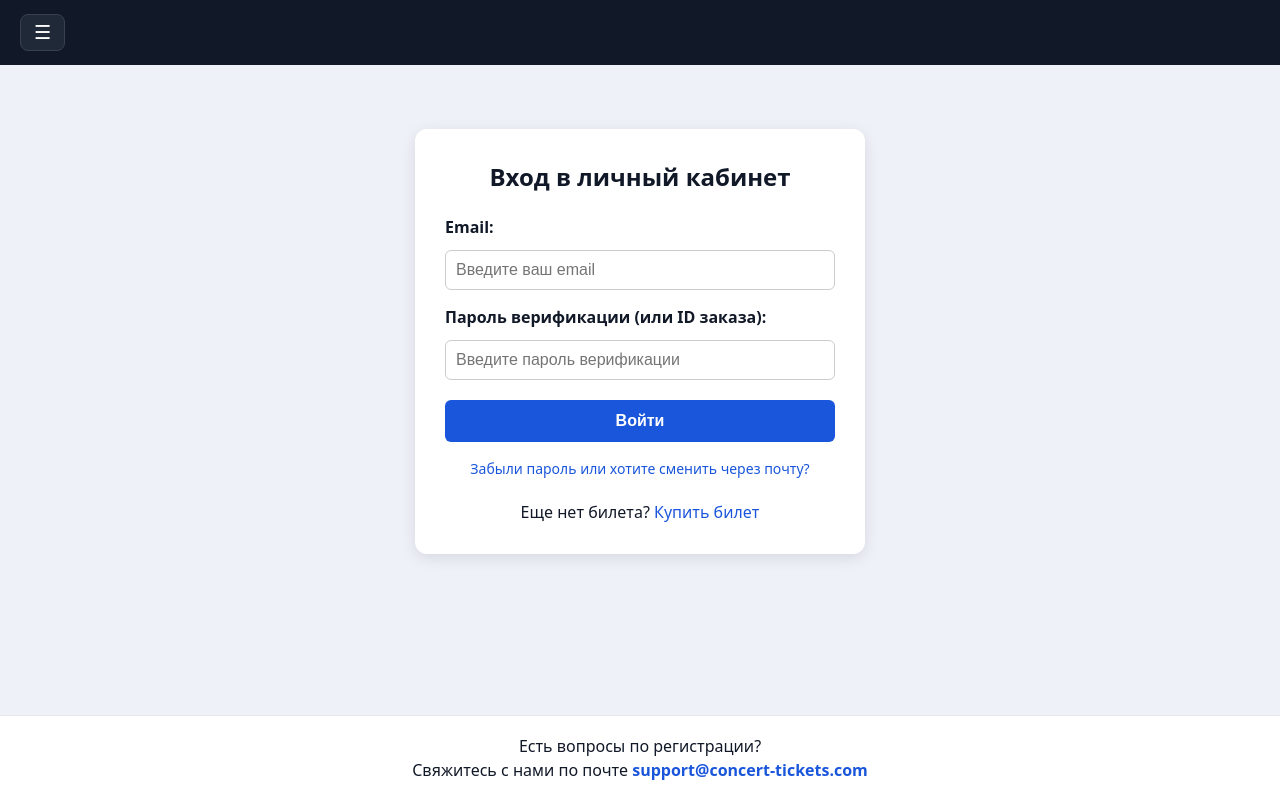
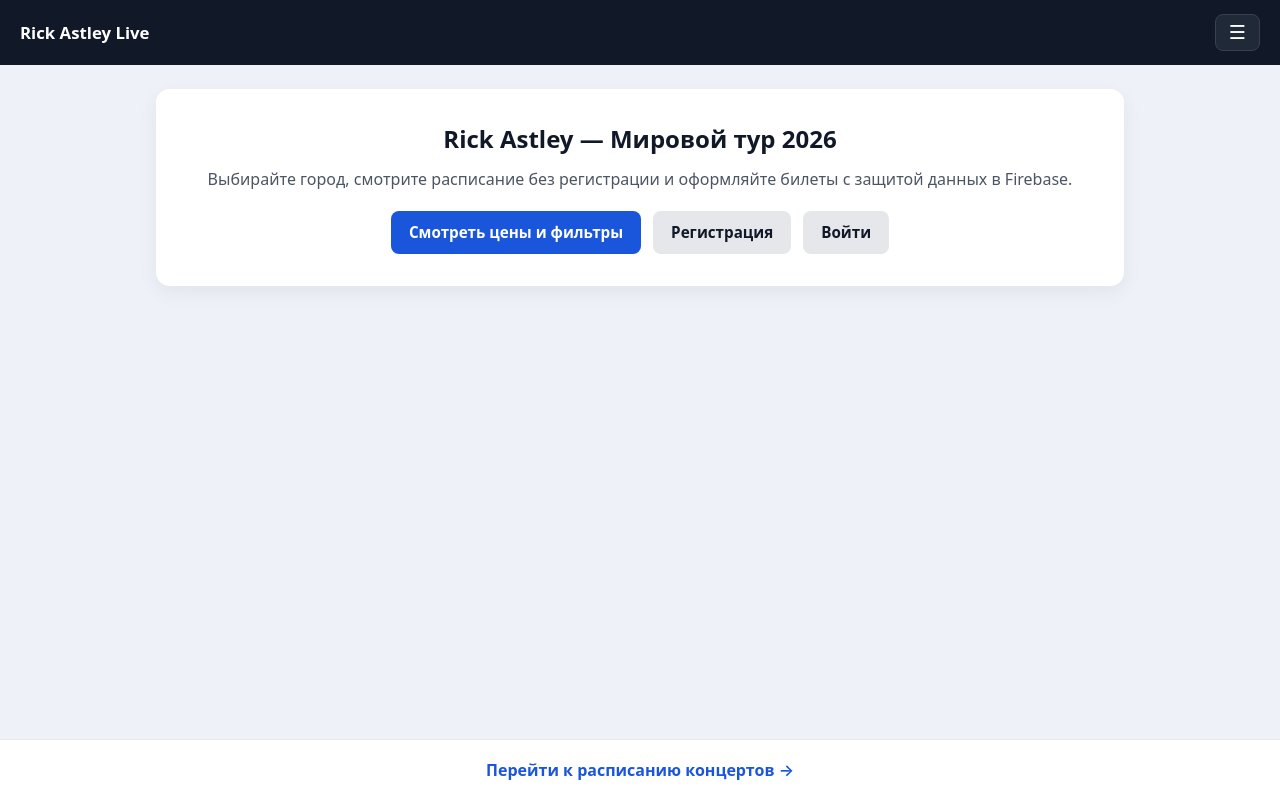
Before and after one commit to AzilkhanMaker/Acters_agregator, a plain HTML site: page index.html in a window 1280 px wide. Drawn offline with Linux system fonts and the light colour scheme.

Commit message:
Update index.html

```diff
--- a/index.html
+++ b/index.html
@@ -3,16 +3,16 @@
 <head>
     <meta charset="UTF-8">
     <meta name="viewport" content="width=device-width, initial-scale=1.0">
-    <title>Rick Astley Live: Вход в личный кабинет</title>
+    <title>Rick Astley Live — Билеты на концерты</title>
     <link rel="stylesheet" href="css/style.css">
     <script src="https://www.gstatic.com/firebasejs/10.7.1/firebase-app-compat.js"></script>
     <script src="https://www.gstatic.com/firebasejs/10.7.1/firebase-auth-compat.js"></script>
     <script src="https://www.gstatic.com/firebasejs/10.7.1/firebase-database-compat.js"></script>
 </head>
 <body>
-
     <header class="header">
-        <button class="burger-btn" id="burgerBtn" aria-label="Открыть меню">☰</button>
+        <a href="index.html" class="brand-title">Rick Astley Live</a>
+        <button type="button" class="burger-btn" id="burgerBtn" aria-label="Открыть меню">☰</button>
         <div class="mobile-menu" id="mobileMenu">
             <nav>
                 <a href="index.html">Главная</a>
@@ -25,50 +25,21 @@
     </header>
 
     <main class="main-container">
-        <section class="form-section" style="max-width: 450px; margin: 40px auto; padding: 30px; background: #fff; border-radius: 12px; box-shadow: 0 4px 15px rgba(0,0,0,0.1);">
-            <h1 style="text-align: center; margin-bottom: 20px; font-size: 24px;">Вход в личный кабинет</h1>
-
-            <form id="loginForm">
-                <div class="form-group" style="margin-bottom: 15px;">
-                    <label for="loginEmail" style="display: block; margin-bottom: 5px; font-weight: bold;">Email:</label>
-                    <input type="email" id="loginEmail" required placeholder="Введите ваш email" style="width: 100%; padding: 10px; border: 1px solid #ccc; border-radius: 6px;">
-                </div>
-
-                <div class="form-group" style="margin-bottom: 20px;">
-                    <label for="loginPassword" style="display: block; margin-bottom: 5px; font-weight: bold;">Пароль верификации (или ID заказа):</label>
-                    <input type="password" id="loginPassword" required placeholder="Введите пароль верификации" oncopy="return false;" style="width: 100%; padding: 10px; border: 1px solid #ccc; border-radius: 6px;">
-                </div>
-
-                <div id="loginError" style="color: #d93838; margin-bottom: 15px; text-align: center; font-size: 14px;"></div>
-
-                <button type="submit" class="submit-btn" style="width: 100%; padding: 12px; background-color: #1a56db; color: white; border: none; border-radius: 6px; font-size: 16px; cursor: pointer;">Войти</button>
-            </form>
-
-            <p style="text-align: center; margin-top: 14px;">
-                <a href="#" id="forgotPasswordLink" style="color: #1a56db; text-decoration: none; font-size: 14px;">Забыли пароль или хотите сменить через почту?</a>
+        <section class="hero-card">
+            <h1>Rick Astley — Мировой тур 2026</h1>
+            <p style="margin-top: 10px; color: #4b5563;">
+                Выбирайте город, смотрите расписание без регистрации и оформляйте билеты с защитой данных в Firebase.
             </p>
-
-            <div id="resetBox" style="display: none; margin-top: 15px; padding: 15px; background: #f4f5fa; border-radius: 8px; border: 1px solid #d5d9eb;">
-                <p style="font-size: 13px; margin-bottom: 10px;"><strong>Смена пароля через почту:</strong> укажите ваш Email в поле выше и запросите код.</p>
-                <button type="button" id="sendResetCodeBtn" style="padding: 8px 14px; background: #2b70ff; color: #fff; border: none; border-radius: 5px; cursor: pointer;">Отправить код на почту</button>
-                <div id="resetStatus" style="font-size: 13px; margin-top: 8px; color: #1a56db;"></div>
-
-                <div id="resetConfirmStep" style="display: none; margin-top: 12px;">
-                    <input type="text" id="resetCodeInput" placeholder="6-значный код" style="width: 100%; padding: 8px; margin-bottom: 8px; border: 1px solid #ccc; border-radius: 5px;">
-                    <input type="password" id="newVerifyPassword" placeholder="Новый пароль (мин. 6 символов)" oncopy="return false;" style="width: 100%; padding: 8px; margin-bottom: 8px; border: 1px solid #ccc; border-radius: 5px;">
-                    <button type="button" id="confirmResetBtn" style="padding: 8px 14px; background: #16a34a; color: #fff; border: none; border-radius: 5px; cursor: pointer;">Сохранить новый пароль</button>
-                </div>
+            <div class="hero-actions">
+                <a href="prices.html" class="btn-primary">Смотреть цены и фильтры</a>
+                <a href="register.html" class="btn-secondary">Регистрация</a>
+                <a href="login.html" class="btn-secondary">Войти</a>
             </div>
-
-            <p style="text-align: center; margin-top: 20px;">
-                Еще нет билета? <a href="register.html" style="color: #1a56db; text-decoration: none;">Купить билет</a>
-            </p>
         </section>
     </main>
 
-    <footer class="footer" id="contacts">
-        <p>Есть вопросы по регистрации?</p>
-        <p>Свяжитесь с нами по почте <a href="mailto:support@concert-tickets.com">support@concert-tickets.com</a></p>
+    <footer class="footer">
+        <p><a href="prices.html">Перейти к расписанию концертов &rarr;</a></p>
     </footer>
 
     <script src="js/script.js"></script>
```
